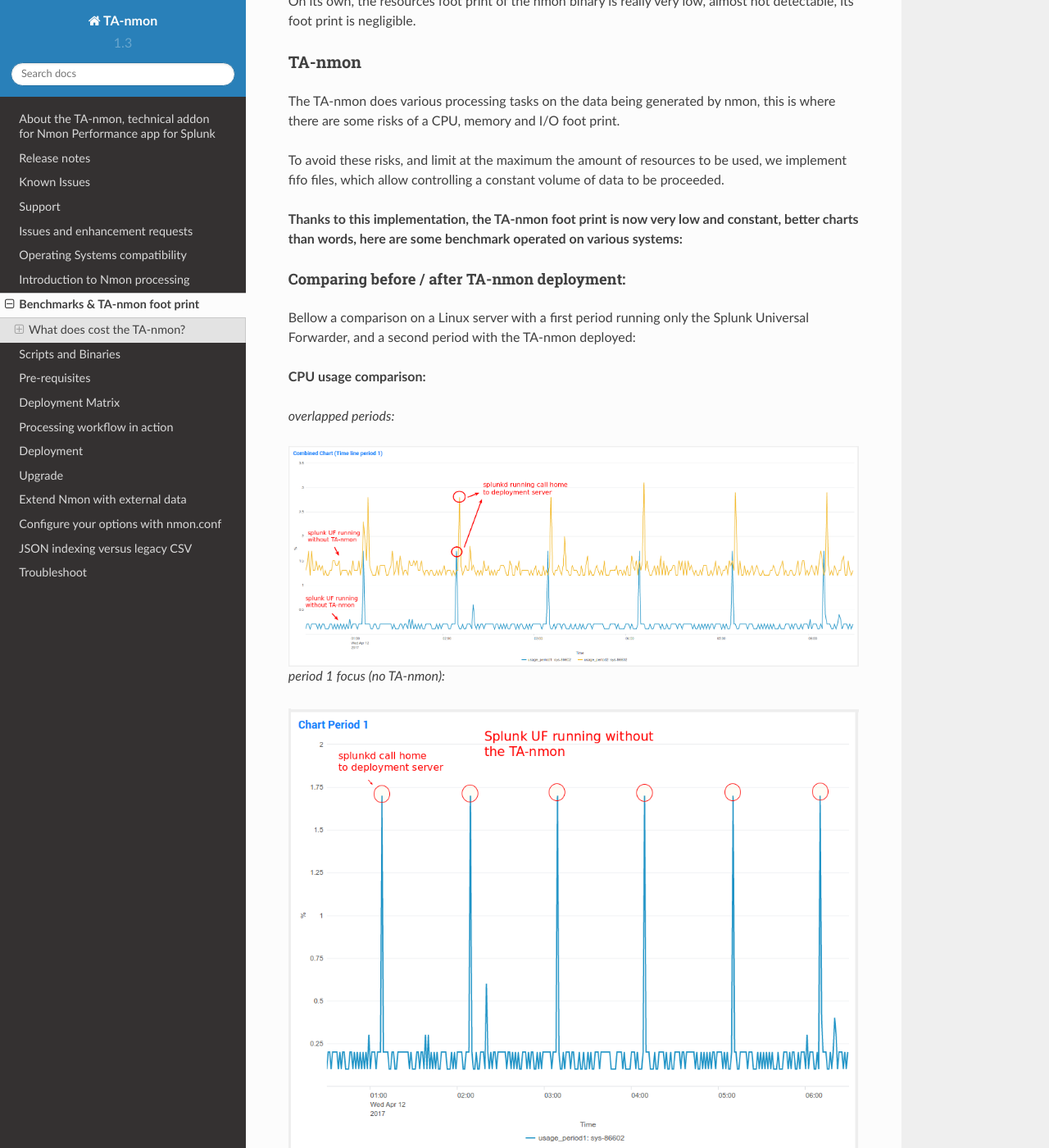
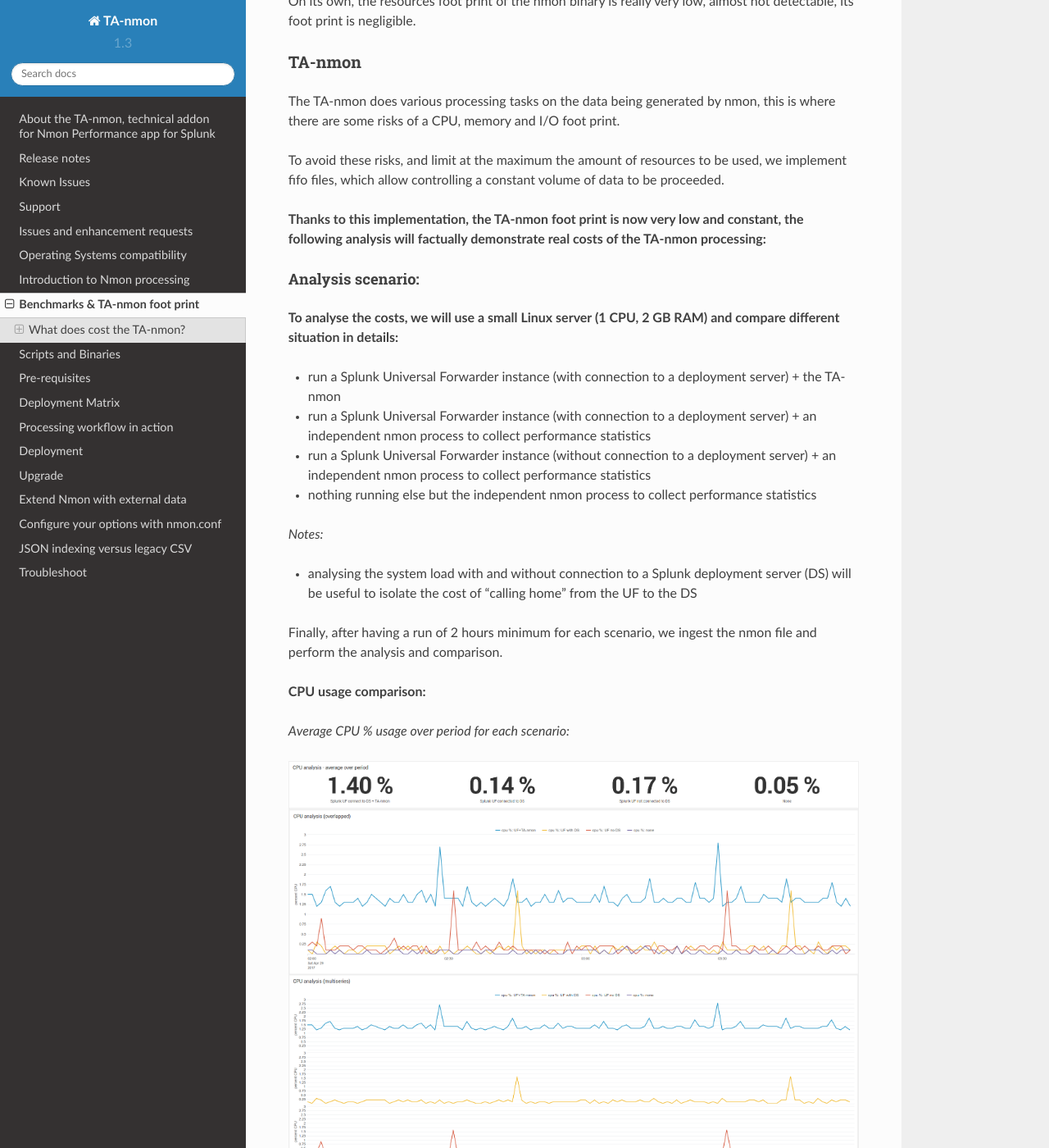
Before and after one commit to guilhemmarchand/TA-nmon, a Sphinx documentation site: the page built from docs/footprint.rst, in a window 1280 px wide and 1400 px high, scrolled down 758 px. Shown: the whole window at 82% size. Built offline with Sphinx 7.4.7 and the Read the Docs theme 2.0.0, drawn with Linux system fonts in a browser that asks for light colours; some of the changed text lies outside the part shown.

Commit message:
documentation update

```diff
--- a/docs/footprint.rst
+++ b/docs/footprint.rst
@@ -36,60 +36,80 @@
 
 To avoid these risks, and limit at the maximum the amount of resources to be used, we implement fifo files, which allow controlling a constant volume of data to be proceeded.
 
-**Thanks to this implementation, the TA-nmon foot print is now very low and constant, better charts than words, here are some benchmark operated on various systems:**
+**Thanks to this implementation, the TA-nmon foot print is now very low and constant, the following analysis will factually demonstrate real costs of the TA-nmon processing:**
 
-Comparing before / after TA-nmon deployment:
---------------------------------------------
+Analysis scenario:
+------------------
 
-Bellow a comparison on a Linux server with a first period running only the Splunk Universal Forwarder, and a second period with the TA-nmon deployed:
+**To analyse the costs, we will use a small Linux server (1 CPU, 2 GB RAM) and compare different situation in details:**
+
+- run a Splunk Universal Forwarder instance (with connection to a deployment server) + the TA-nmon
+- run a Splunk Universal Forwarder instance (with connection to a deployment server) + an independent nmon process to collect performance statistics
+- run a Splunk Universal Forwarder instance (without connection to a deployment server) + an independent nmon process to collect performance statistics
+- nothing running else but the independent nmon process to collect performance statistics
+
+*Notes:*
+
+- analysing the system load with and without connection to a Splunk deployment server (DS) will be useful to isolate the cost of "calling home" from the UF to the DS
+
+Finally, after having a run of 2 hours minimum for each scenario, we ingest the nmon file and perform the analysis and comparison.
 
 **CPU usage comparison:**
 
-*overlapped periods:*
+*Average CPU % usage over period for each scenario:*
 
-.. image:: img/compare/compare_cpu_overlap.png
-   :alt: img/compare/compare_cpu_overlap.png
+.. image:: img/compare/cpu_average.png
+   :alt: img/compare/cpu_average.png
    :align: center
 
-*period 1 focus (no TA-nmon):*
-
-.. image:: img/compare/compare_cpu_period1.png
-   :alt: img/compare/compare_cpu_period1.png
+.. image:: img/compare/cpu_overlapped.png
+   :alt: img/compare/cpu_overlapped.png
    :align: center
 
-*period 2 focus (with TA-nmon):*
-
-.. image:: img/compare/compare_cpu_period2.png
-   :alt: img/compare/compare_cpu_period2.png
+.. image:: img/compare/cpu_multi.png
+   :alt: img/compare/cpu_multi.png
    :align: center
 
-*full time range period:*
+*Observations:*
 
-.. image:: img/compare/compare_cpu_timerange.png
-   :alt: img/compare/compare_cpu_timerange.png
+- the average cost of running the Splunk Universal Forwarder (doing nothing) is similar with or without deployment server connection
+- the average CPU cost is approximately 0.10 % of global CPU usage (usage-usage without UF)
+- the imputable average CPU cost of running UF + TA-nmon is approximately 1.35% (TA-nmon processing costs, Splunk UF ingestion costs)
+- the average CPU usage of system + UF + TA-nmon is approximately 1.40%
+- We can observe an hourly task consuming CPU and imputable to the Splunk Universal Forwarder only
+- due to this hourly task of the Splunk Universal Forwarder (quick CPU peaks up to 1.6%), we can observe quick CPU peaks with UF + TA-nmon up to 2.8% CPU
+
+*Average physical memory % usage over period for each scenario:*
+
+.. image:: img/compare/mem_average.png
+   :alt: img/compare/mem_average.png
    :align: center
 
-**Processes usage, memory and IOPS:**
-
-*full time range period:*
-
-*processes usage (core conso):*
-
-.. image:: img/compare/compare_processes_timerange.png
-   :alt: img/compare/compare_processes_timerange.png
+.. image:: img/compare/mem_overlapped.png
+   :alt: img/compare/mem_overlapped.png
    :align: center
 
-*physical / swap effective memory usage:*
+*Observations:*
 
-.. image:: img/compare/compare_memory_timerange.png
-   :alt: img/compare/compare_memory_timerange.png
+- there is a small memory footprint of running the Splunk Universal Forwarder (approximately 3.20% of physical memory)
+- this is not necessary what will proportionally cost on any system running a UF, this statistic has to be considered in the context of this configuration
+- as well, we can observe a supplementary approximately 6% of memory costs running the UF + TA-nmon (TA-nmon processing costs, Splunk UF ingestion costs)
+- caution: these memory utilisation statistics are what the system really uses, not necessary what the Splunk Universal Forwarder or the TA-nmon will use
+
+*Average I/O per second (IOPS) over period for each scenario:*
+
+.. image:: img/compare/iops_average.png
+   :alt: img/compare/iops_average.png
    :align: center
 
-*read / write / total IOPS:*
+.. image:: img/compare/iops_overlapped.png
+   :alt: img/compare/iops_overlapped.png
+   :align: center
 
-.. image:: img/compare/compare_IOPS_timerange.png
-   :alt: img/compare/compare_IOPS_timerange.png
-   :align: center
+*Observations:*
+
+- the level of IOPS imputable to the activity of the Universal Forwarder (when doing nothing) is obviously almost null
+- when running the UF + TA-nmon, the level of IOPS is approximately 1 I/O per second.
 
 IBM AIX BENCHMARKS:
 -------------------
```
Also changed, not shown: docs/img/compare/compare_IOPS_timerange.png (deleted), docs/img/compare/compare_cpu_overlap.png (deleted), docs/img/compare/compare_cpu_period1.png (deleted), docs/img/compare/compare_cpu_period2.png (deleted), docs/img/compare/compare_cpu_timerange.png (deleted), docs/img/compare/compare_memory_timerange.png (deleted), docs/img/compare/compare_processes_timerange.png (deleted), docs/img/compare/cpu_average.png (added), docs/img/compare/cpu_multi.png (added), docs/img/compare/cpu_overlapped.png (added), docs/img/compare/iops_average.png (added), docs/img/compare/iops_overlapped.png (added), docs/img/compare/mem_average.png (added), docs/img/compare/mem_overlapped.png (added).
